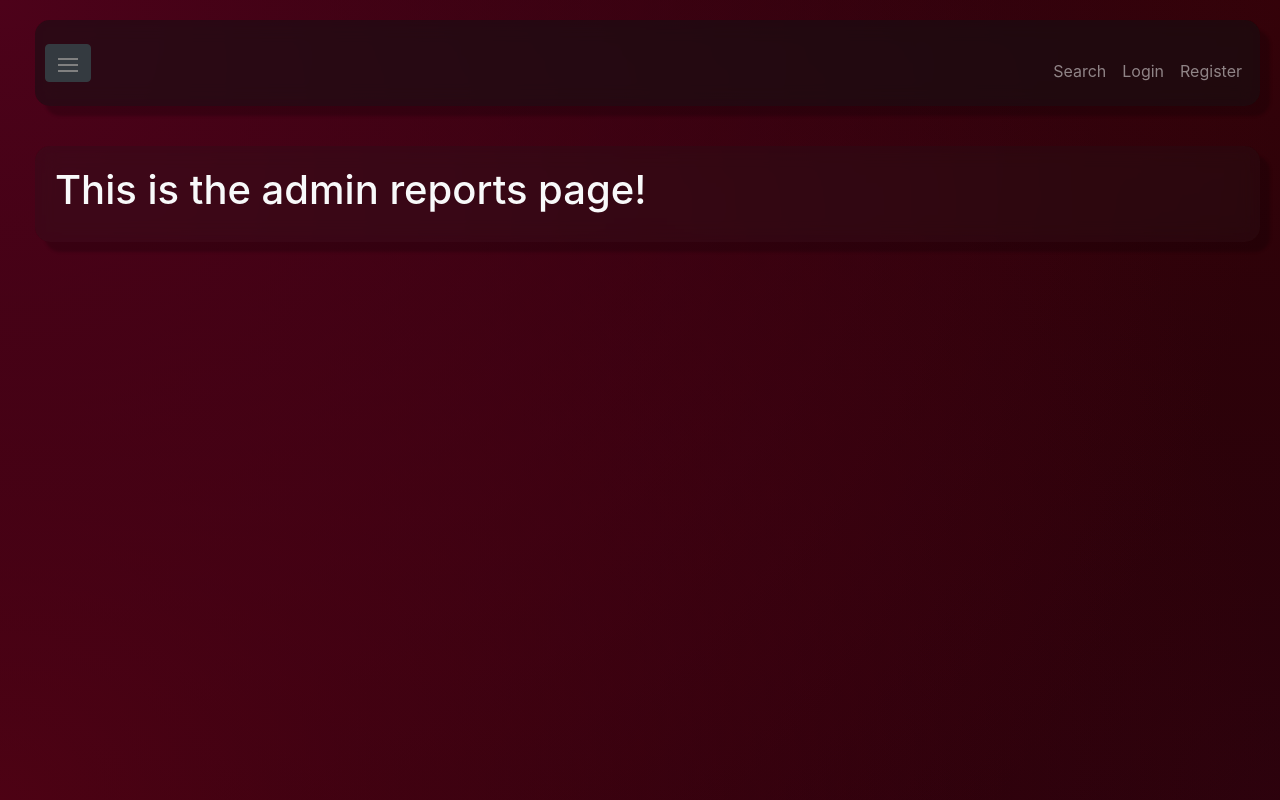
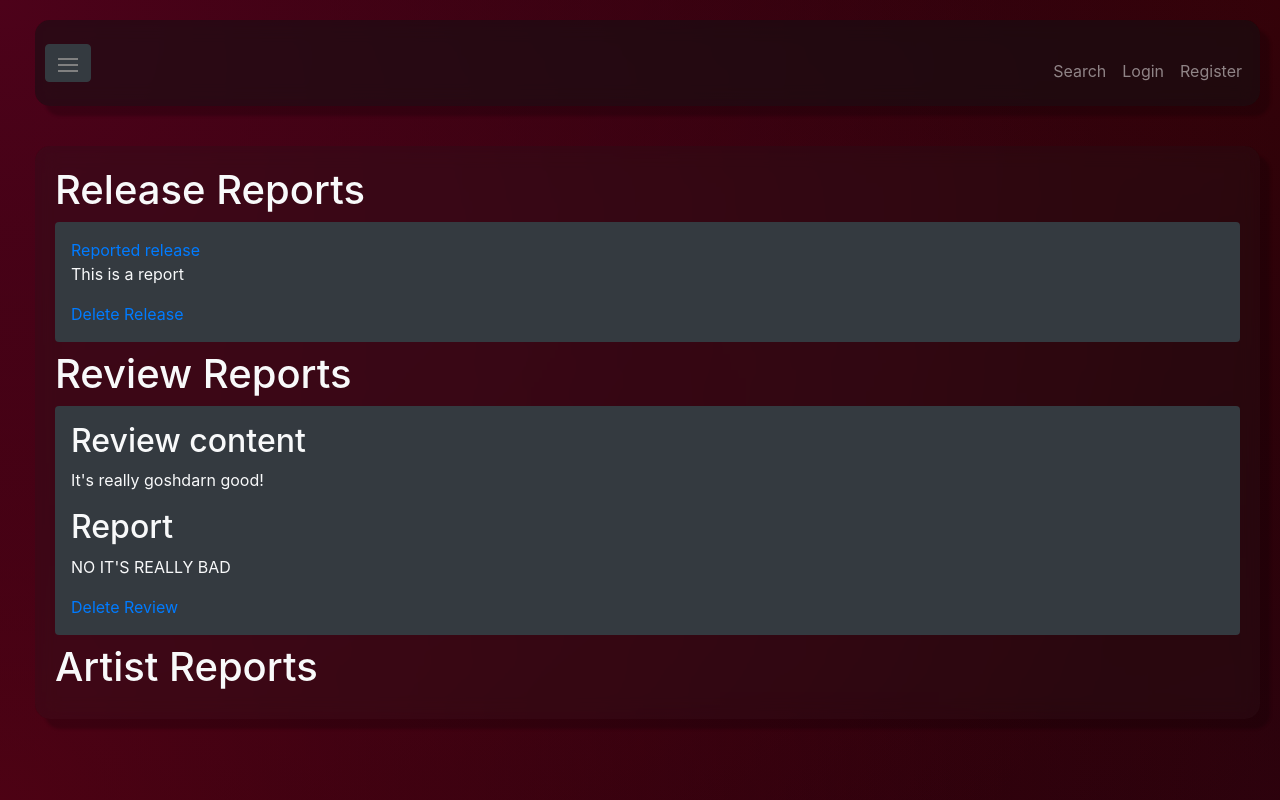
Before and after one commit to BDHoefs/CSCI313MusicReview, a Django app: page /admin_reports in a window 1280 px wide. Run offline with Django 4.2, Linux system fonts and the light colour scheme; data comes from the database, SQL or seed files in the repository; data that the repository does not hold is empty; some libraries are stand-ins or nearby versions.

Commit message:
Add report page

```diff
--- a/MusicReview/forms.py
+++ b/MusicReview/forms.py
@@ -50,3 +50,13 @@ class ArtistForm(forms.ModelForm):
 class ReleaseSort(forms.Form):
     choices = [("Recently added", "Recently added"), ("Recently reviewed", "Recently reviewed")]
     sort = forms.ChoiceField(choices=choices)
+
+class ReportReleaseForm(forms.ModelForm):
+    class Meta:
+        model = ReportReleaseInfo
+        fields = [ 'report_text' ]
+
+class ReportReviewForm(forms.ModelForm):
+    class Meta:
+        model = ReportReviewContent
+        fields = ['report_text']
--- a/MusicReview/templates/admin/reports.html
+++ b/MusicReview/templates/admin/reports.html
@@ -1,6 +1,34 @@
-{% extends 'master.html' %} {% block title %}
-  Admin reports - MusicReview
-{% endblock %}
-{% block content %}
-  <h1>This is the admin reports page!</h1>
-{% endblock %}
+{% extends 'master.html' %} {% block title %} Admin reports - MusicReview
+{%endblock %} {% block content %}
+<h1>Release Reports</h1>
+{% for report in releaseReports %}
+<div class="p-3 bg-dark rounded mb-2">
+  <a href="{% url 'release' pk=report.release.pk %}">Reported release</a>
+  <p>{{report.report_text}}</p>
+  <a href="{% url 'delete_release' release_pk=report.release.pk %}"
+    >Delete Release</a
+  >
+</div>
+{% endfor %}
+<h1>Review Reports</h1>
+{% for report in reviewReports %}
+<div class="p-3 bg-dark rounded mb-2">
+  <h2>Review content</h2>
+  <p>{{report.review.content}}</p>
+  <h2>Report</h2>
+  <p>{{report.report_text}}</p>
+  <a href="{% url 'delete_review' review_pk=report.review.pk %}"
+    >Delete Review</a
+  >
+</div>
+{% endfor %}
+
+<h1>Artist Reports</h1>
+{% for report in artistReports %}
+<div class="p-3 bg-dark rounded mb-2">
+  <p>{{report.report_text}}</p>
+  <a href="{% url 'delete_artist' artist_pk=report.artist.pk %}"
+    >Delete Artist</a
+  >
+</div>
+{% endfor %} {% endblock %}
--- a/MusicReview/urls.py
+++ b/MusicReview/urls.py
@@ -20,5 +20,8 @@ urlpatterns = [
     path('report_review/<int:release_pk>/<int:review_pk>', views.report_review, name='report_review'),
     path('user/<str:pk>', views.user, name='user'),
     path('admin_reports', views.admin_reports, name='admin_reports'),
+    path('delete_release/<int:release_pk>', views.delete_release, name='delete_release'),
+    path('delete_review/<int:review_pk>', views.delete_review, name='delete_review'),
+    path('delete_artist/<int:artist_pk>', views.delete_artist, name='delete_artist'),
     path('accent-color-test', views.accent_colors_test, name='accent-colors-test'),
 ] + static(settings.MEDIA_URL, document_root=settings.MEDIA_ROOT)
--- a/MusicReview/views.py
+++ b/MusicReview/views.py
@@ -8,8 +8,8 @@ from django.utils import timezone
 from PIL import Image
 
 from .accent_colors import default_colors, calculate_accent_colors
-from .forms import ImageColorForm, SearchForm, CreateUserForm, LoginForm, ReviewForm, ReleaseForm, TrackForm, ReleaseSort, ArtistForm, ReportReleaseInfo, ReportReviewContent
-from .models import Release, Review, Artist
+from .forms import ImageColorForm, SearchForm, CreateUserForm, LoginForm, ReviewForm, ReleaseForm, TrackForm, ReleaseSort, ArtistForm, ReportReleaseInfo, ReportReviewForm, ReportReleaseForm
+from .models import Artist, Release, Review, ReportReleaseInfo, ReportArtistInfo, ReportReviewContent, Artist
 
 def get_ctx(request, release=None):
     ctx = { 'searchForm': SearchForm() }
@@ -19,6 +19,9 @@ def get_ctx(request, release=None):
         ctx['accentColors'] = default_colors()
     if request.user.is_authenticated:
         ctx['userName'] = request.user.username
+
+
+    ctx['superuser'] = request.user.is_superuser
 
     return ctx
 
@@ -309,10 +312,34 @@ def user(request, pk):
     return render(request, 'accounts/user.html', context = ctx)
 
 def admin_reports(request):
-    ctx = { 'userId': 0, 'accentColors': default_colors(), 'searchForm': SearchForm() }
+    ctx = get_ctx(request)
     # Validate that the user is an admin
     # View logic here
+    ctx['releaseReports'] = ReportReleaseInfo.objects.all()
+    ctx['reviewReports'] = ReportReviewContent.objects.all()
+    ctx['artistReports'] = ReportArtistInfo.objects.all()
     return render(request, 'admin/reports.html', context = ctx)
+
+def delete_release(request, release_pk):
+    if request.user is not None:
+        if request.user.is_superuser:
+            release = Release.objects.get(pk = release_pk)
+            release.delete()
+    return redirect('admin_reports')
+
+def delete_review(request, review_pk):
+    if request.user is not None:
+        if request.user.is_superuser:
+            review = Review.objects.get(pk = review_pk)
+            review.delete()
+    return redirect('admin_reports')
+
+def delete_artist(request, artist_pk):
+    if request.user is not None:
+        if request.user.is_superuser:
+            artist = Artist.objects.get(pk = artist_pk)
+            artist.delete()
+    return redirect('admin_reports')
 
 def accent_colors_test(request):
     ctx = get_ctx(request)
@@ -325,7 +352,7 @@ def accent_colors_test(request):
 
     return render(request, 'accent_colors.html', ctx)
 
-def userPage(user, release):
+def userPage(request, release):
     ctx = get_ctx(request)
 
     return render(request, 'accounts/user?page.html', context = ctx)
```
